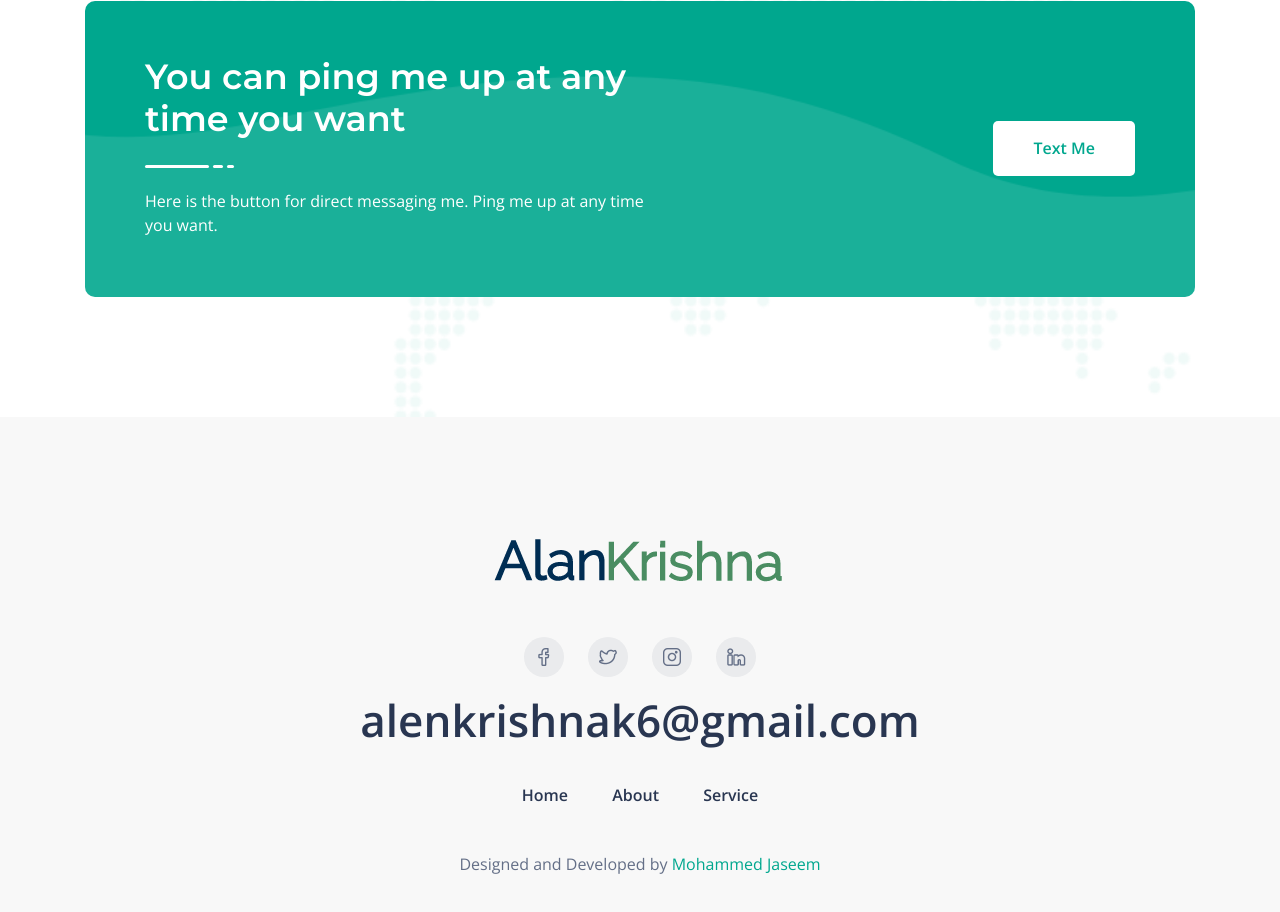
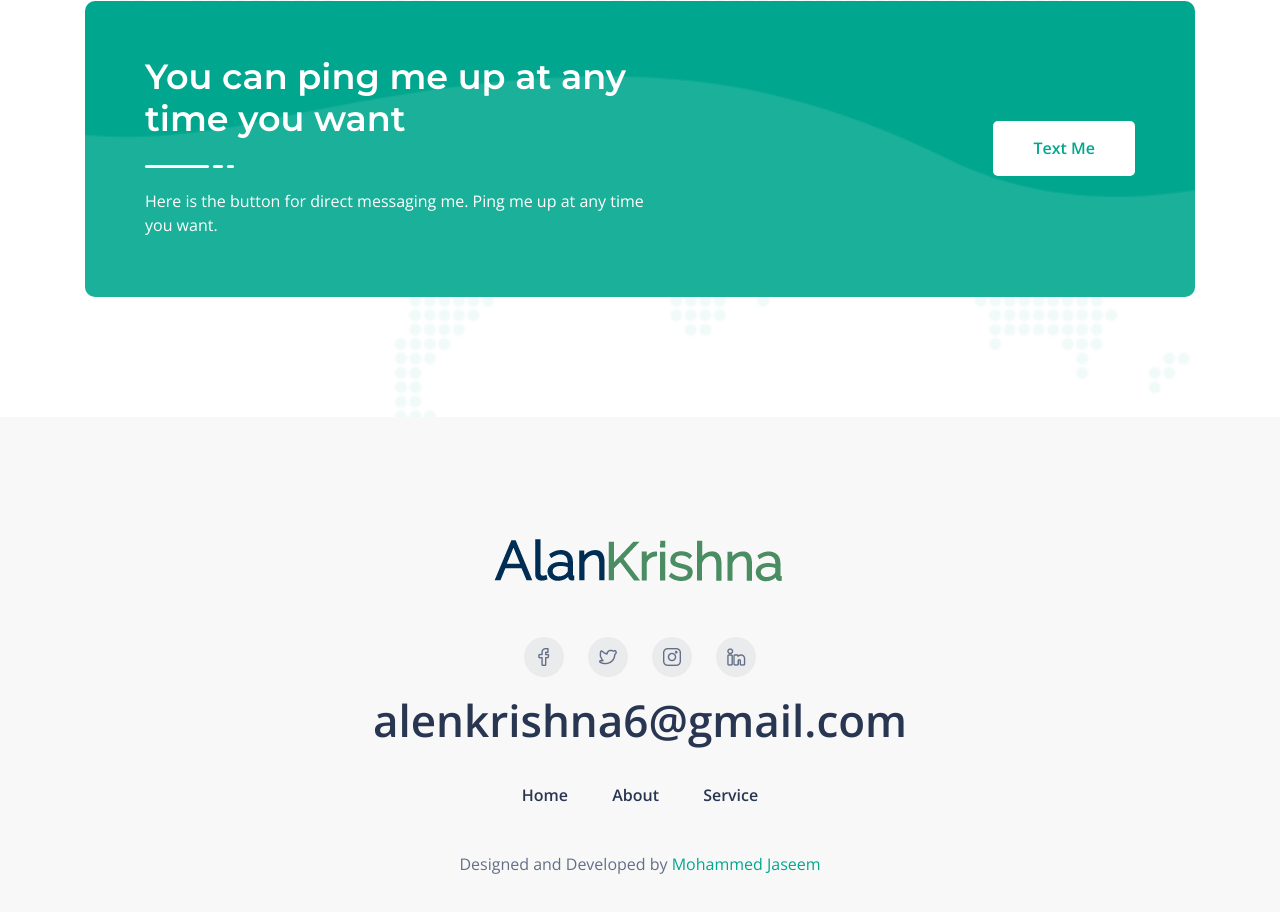
Before and after one commit to Mohammedjaseem/alan-personal-website, a plain HTML site: page index.html in a window 1280 px wide. Shown: the part 2587-3499 px from the top of the page. Drawn offline with nearby package versions, Linux system fonts and the light colour scheme.

Commit message:
Update index.html

```diff
--- a/index.html
+++ b/index.html
@@ -363,7 +363,7 @@
                             <li><a href="https://www.instagram.com/alan_krishna_k/"><i class="lni lni-instagram"></i></a></li>
                             <li><a href="https://www.linkedin.com/in/alan-krishna-624364149/"><i class="lni lni-linkedin"></i></a></li>
                         </ul>
-                        <span class="email">alenkrishnak6@gmail.com</span>
+                        <span class="email">alenkrishna6@gmail.com</span>
                         <ul class="footer_menu">
                             <li><a href="#">Home</a></li>
                             <li><a href="#">About</a></li>
```
